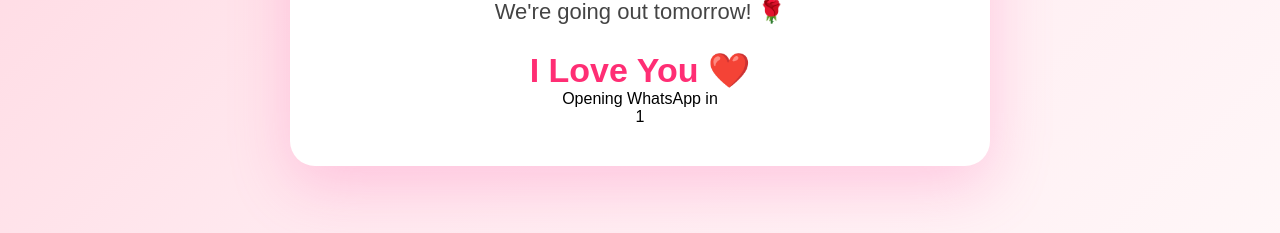
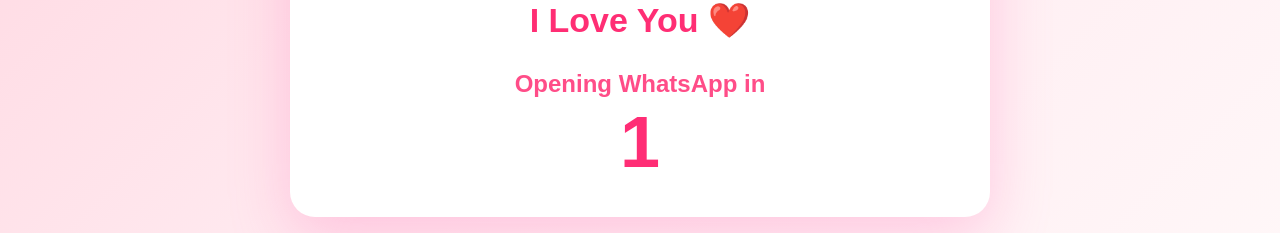
Before and after one commit to hemant-devhub/date-proposal, a React (Vite) app: page /yes in a window 1280 px wide. Shown: the part 533-766 px from the top of the page. Built offline with nearby package versions, Linux system fonts and the light colour scheme.

Commit message:
Update App.css

```diff
--- a/src/App.css
+++ b/src/App.css
@@ -81,3 +81,30 @@
     font-size:22px;
     color:#444;
 }
+
+.countdown{
+    margin-top:30px;
+    font-size:24px;
+    color:#ff4d88;
+    font-weight:bold;
+}
+
+.countdown span{
+    display:block;
+    font-size:60px;
+    margin-top:10px;
+    color:#ff2d75;
+    animation:pulse 1s infinite;
+}
+
+@keyframes pulse{
+    0%{
+        transform:scale(1);
+    }
+    50%{
+        transform:scale(1.2);
+    }
+    100%{
+        transform:scale(1);
+    }
+}
```
